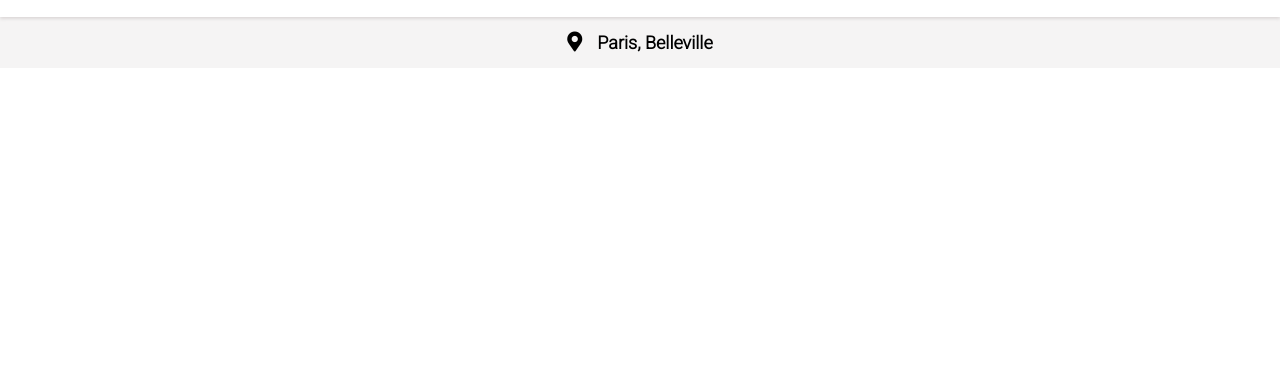
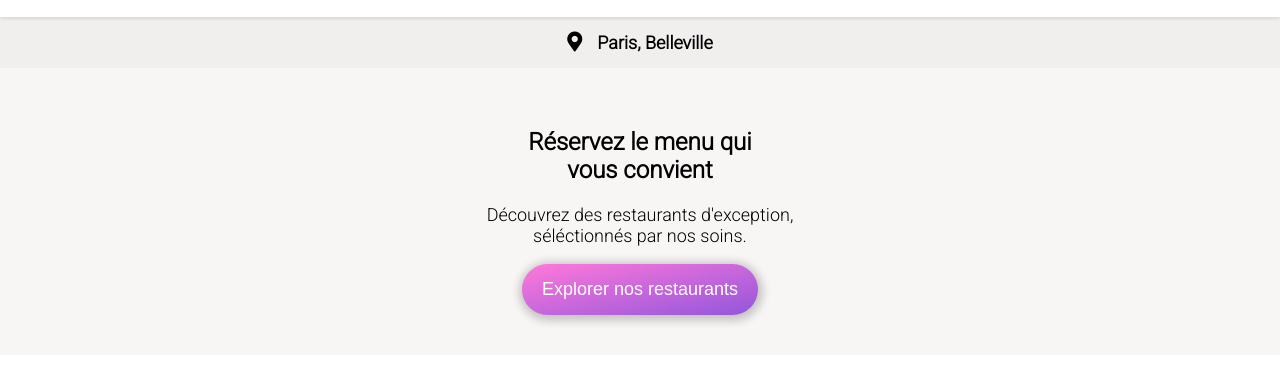
Before and after one commit to blackcode-007/OpenclassroomsProject_03_abir, a plain HTML site: page index.html in a window 1280 px wide. Shown: the part 42-408 px from the top of the page. Drawn offline with Linux system fonts and the light colour scheme; a web font is replaced by a local one.

Commit message:
Explorer

```diff
--- a/index.html
+++ b/index.html
@@ -21,6 +21,13 @@
         <i class="fas fa-map-marker-alt"></i>
         <h2>Paris, Belleville</h2>
       </div>
+      <!-- Présentation -->
+
+    	<section class="Explorer">
+        <h2>Réservez le menu qui</br> vous convient</h2>
+        <P>Découvrez des restaurants d'exception,</br>séléctionnés par nos soins.</P>
+        <button>Explorer nos restaurants</button>
+      </section>
     </main>
   </body>
 </html>
--- a/style.css
+++ b/style.css
@@ -10,6 +10,9 @@ body{
     margin:0px;
     font-family:"Roboto",Verdana;
 }
+
+/*Header*/
+
 header {
     padding: 20px 0;
     box-shadow:0px 2px 3px  #ddd8d8;
@@ -21,15 +24,48 @@ header {
     justify-content: center;
     align-items: center;
   }
+
+/*Localisation*/
+
   main .location {
     display:flex;
     align-items: center;
     justify-content: center;
     gap: 15px;
-    background-color: #f5f4f4;
+    background-color: #f1eeee;
     font-size: 12px;
 
   }
   main .location i{
       font-size: 20px;
   }
+
+/*Explorer*/
+
+.Explorer {
+    text-align: center;
+    background-color: #f8f5f5;
+    padding: 40px 40px;
+    margin-bottom: 50px;
+}
+.Explorer p {
+    font-size: large;
+
+}
+  .Explorer button{
+    color: white;
+    font-size: large;
+    padding:15px 20px;
+    border: none;
+    border-radius: 30px;
+    background-image : linear-gradient(to left top,#9356DC ,#FF79DA );
+    box-shadow: 1px 2px 9px 4px rgba(0,0,0,0.2)
+}
+.Explorer button:hover {
+    transform: scale(1, 1.1);
+}
+
+  @media screen and (max-width : 768px)
+  {
+
+  }
```
